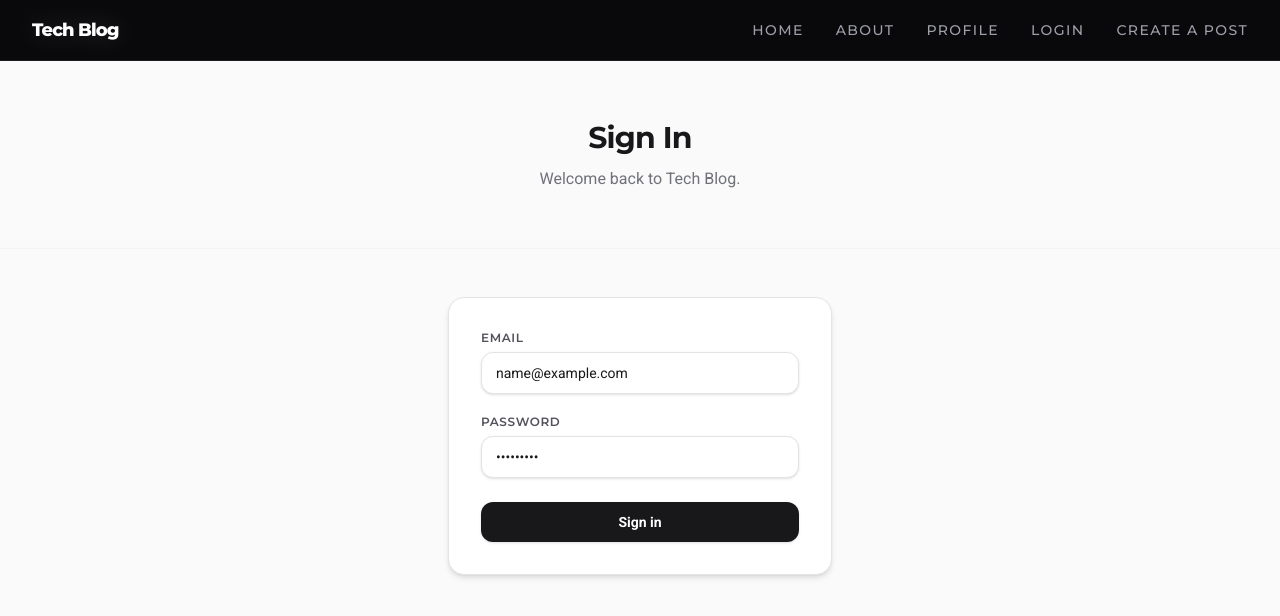
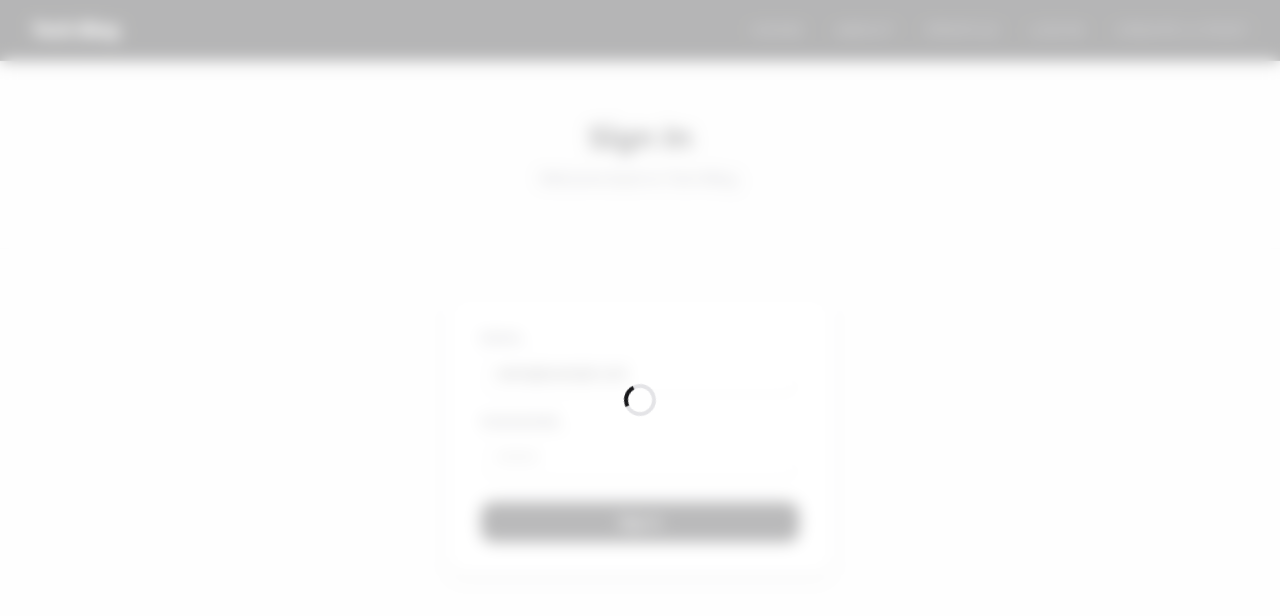
Before and after one commit to OPeaga/tech_blog, a Next.js app: page /login in a window 1280 px wide. Both pictures are taken after typing "name@example.com", "Sample123" into the empty fields and a click on the button "Sign in". Shown: the top 616 px of the page. Built offline with nearby package versions, Linux system fonts and the light colour scheme.

Commit message:
added spin loader and spin overlay

```diff
--- a/app/login/page.tsx
+++ b/app/login/page.tsx
@@ -2,10 +2,12 @@
 
 import { useState } from "react";
 import PageHeader from "@/app/ui/page-header";
+import LoadingOverlay from "@/app/ui/loading-overlay";
 import { btn, input } from "@/app/ui/templates/classnames";
 
 export default function LoginPage() {
   const [error, setError] = useState<string | null>(null);
+  const [loading, setLoading] = useState(false);
 
   async function handleSubmit(e: React.FormEvent<HTMLFormElement>) {
     e.preventDefault();
@@ -19,11 +21,13 @@ export default function LoginPage() {
     }
 
     setError(null);
+    setLoading(true);
     // TODO: wire up authentication logic
   }
 
   return (
     <main className="flex-1">
+      {loading && <LoadingOverlay />}
       <PageHeader heading="Sign In" subheading="Welcome back to Tech Blog." />
 
       <div className="flex items-center justify-center px-6 py-12">
--- /dev/null
+++ b/app/ui/loading-overlay.tsx
@@ -0,0 +1,9 @@
+import Spinner from "./spinner";
+
+export default function LoadingOverlay() {
+  return (
+    <div className="fixed inset-0 z-50 bg-white/70 backdrop-blur-sm flex items-center justify-center">
+      <Spinner />
+    </div>
+  );
+}
--- /dev/null
+++ b/app/ui/spinner.tsx
@@ -0,0 +1,5 @@
+export default function Spinner() {
+  return (
+    <div className="w-8 h-8 rounded-full border-4 border-zinc-200 border-t-zinc-900 animate-spin" />
+  );
+}
```
